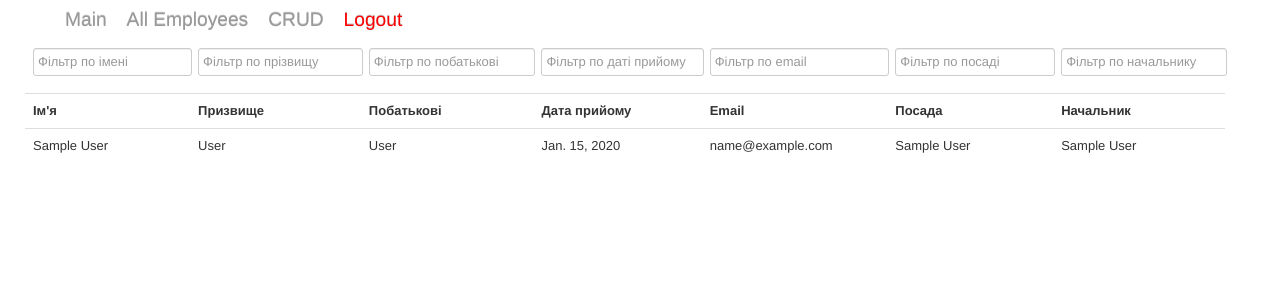
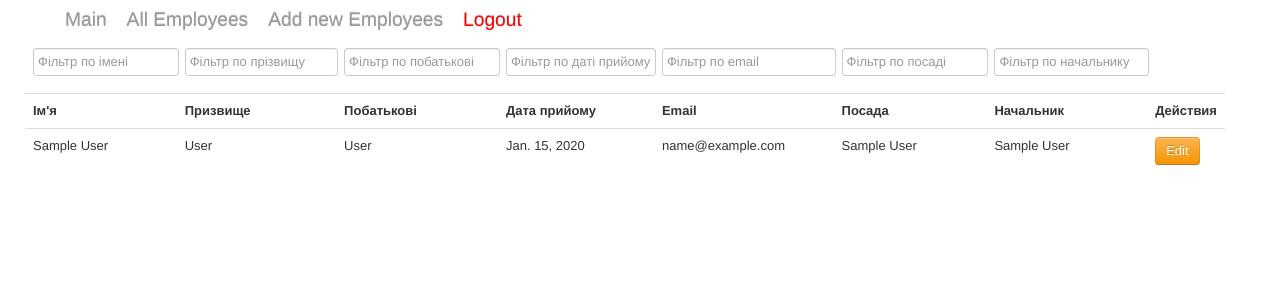
Before and after one commit to anackiyVadim/test_project_ANC, a Django app: page /all_info_employees in a window 1280 px wide. Shown: the top 300 px of the page. Run offline with Django 5.2, Linux system fonts and the light colour scheme; a user stored in the database is signed in; tables that the repository leaves empty hold one stand-in row (values such as "Sample post").

Commit message:
Commit № 11, creating an employee editing form, creating a template for the form ....... Комит №11, создание формы редактирования сотрудника, создание шаблона для формы ...... Коміт №11, створення форми редагування співробітника, створення шаблону для форми

```diff
--- a/website/hierarchyEmployees/forms.py
+++ b/website/hierarchyEmployees/forms.py
@@ -3,7 +3,7 @@ from django import forms
 from .models import Employee
 
 
-class AddEmploeeForm(forms.ModelForm):
+class OptionsEmploeeForm(forms.ModelForm):
     class Meta:
         model = Employee
         fields = ['name', 'surname', 'surname_patronymic', 'data_admission', 'email', 'position', 'supervisor']
--- a/website/hierarchyEmployees/urls.py
+++ b/website/hierarchyEmployees/urls.py
@@ -13,6 +13,7 @@ urlpatterns = [
     path("", views.index, name="index"),
     path("all_info_employees", views.all_info_employees, name="all_info_employees"),
     path("crud/", views.crud, name="crud"),
+    path('edit_employee/<int:pk>/', views.edit_employee, name='edit_employee'),
 
     path("login_User/", views.login_User, name="login_User"),
     path("logout", views.logoutView, name="account_logout"),
--- a/website/hierarchyEmployees/views.py
+++ b/website/hierarchyEmployees/views.py
@@ -1,14 +1,15 @@
 from django.contrib.auth import logout, authenticate, login
 from django.contrib.auth.decorators import login_required
 
-from django.shortcuts import render, redirect
+from django.shortcuts import render, redirect, get_object_or_404
 from django.utils.timezone import now
 from rest_framework import viewsets
+from rest_framework.response import Response
 
 from .serializers import EmployeeSerializer
 from .models import Employee
 
-from .forms import AddEmploeeForm
+from .forms import OptionsEmploeeForm
 
 
 class EmployeeViewSet(viewsets.ModelViewSet):
@@ -57,6 +58,18 @@ class InfoEmployeesFiltr(viewsets.ModelViewSet):
 
         return queryset
 
+    def list(self, request, *args, **kwargs):
+        queryset = self.filter_queryset(self.get_queryset())
+        serializer = self.get_serializer(queryset, many=True)
+        data = serializer.data
+
+        return Response({
+            'employees': data,
+            'is_authenticated': request.user.is_authenticated
+        })
+
+
+
 def base():
     context = {}
     return context
@@ -78,15 +91,26 @@ def all_info_employees(request):
 @login_required
 def crud(request):
     if request.method == 'POST':
-        form_new_emploee = AddEmploeeForm(request.POST)
+        form_new_emploee = OptionsEmploeeForm(request.POST)
         if form_new_emploee.is_valid():
             form_new_emploee.save()
             return redirect('index')
     else:
-        form_new_emploee = AddEmploeeForm()
+        form_new_emploee = OptionsEmploeeForm()
     context = {"form_new_emploee": form_new_emploee}
     return render(request, 'hierarchyEmployees/CRUD.html', context)
 
+def edit_employee(request, pk):
+    employee = get_object_or_404(Employee, pk=pk)
+    if request.method == 'POST':
+        edit_form = OptionsEmploeeForm(request.POST, instance=employee)
+        if edit_form.is_valid():
+            edit_form.save()
+            return redirect('all_info_employees')
+    else:
+        edit_form = OptionsEmploeeForm(instance=employee)
+    context = {'edit_form': edit_form, 'employee': employee}
+    return render(request, 'hierarchyEmployees/edit_employees.html', context)
 
 def login_User(request):
     context = {}
--- a/website/templates/hierarchyEmployees/all_info_employees.html
+++ b/website/templates/hierarchyEmployees/all_info_employees.html
@@ -27,6 +27,7 @@
             <th>Email</th>
             <th>Посада</th>
             <th>Начальник</th>
+            <th>Действия</th>
         </tr>
     </thead>
     <tbody id="employee-table-body">
@@ -37,14 +38,19 @@
             <td>{{ person.surname_patronymic }}</td>
             <td>{{ person.data_admission }}</td>
             <td>{{ person.email }}</td>
-                <td>{{ person.position }}</td>
+            <td>{{ person.position.position_name }}</td>
             <td>
                 {% if person.supervisor == None %}
                     <p>Not date</p>
                 {% else %}
-                        {{ person.supervisor }}
+                    {{ person.supervisor.name }}
                 {% endif %}
             </td>
+            {% if user.is_authenticated %}
+            <td>
+                <a href="{% url 'edit_employee' person.pk %}" class="btn btn-warning">Edit</a>
+            </td>
+            {% endif %}
         </tr>
         {% endfor %}
     </tbody>
@@ -61,10 +67,13 @@
             $.ajax({
                 url: "/api/all_employees/",
                 data: filters,
-                    success: function(data) {
+                success: function(response) {
+                    var employees = response.employees;
+                    var isAuthenticated = response.is_authenticated;
                     $("#employee-table-body").empty();
-                        data.forEach(function(employee) {
+                    employees.forEach(function(employee) {
                         var supervisorName = employee.supervisor ? employee.supervisor.name : 'Нет начальника';
+                        var editButton = isAuthenticated ? `<td><a href="/edit_employee/${employee.id}/" class="btn btn-warning">Edit</a></td>` : '';
                         $("#employee-table-body").append(`
                             <tr>
                                 <td>${employee.name}</td>
@@ -74,6 +83,7 @@
                                 <td>${employee.email}</td>
                                 <td>${employee.position.position_name}</td>
                                 <td>${supervisorName}</td>
+                                ${editButton}
                             </tr>
                         `);
                     });
--- a/website/templates/hierarchyEmployees/base.html
+++ b/website/templates/hierarchyEmployees/base.html
@@ -22,7 +22,7 @@
                         <a href="{% url 'all_info_employees' %}">All Employees</a>
                     </li>
                      <li>
-                        <a href="{% url 'crud' %}">CRUD</a>
+                        <a href="{% url 'crud' %}">Add new Employees</a>
                     </li>
                     {% if user.is_authenticated %}
                     <li>
```
Also changed, not shown: website/hierarchyEmployees/serializers.py (+14 -3 lines), website/templates/hierarchyEmployees/edit_employees.html (added, +39 -0 lines). Lines whose indentation alone changed are shown as unchanged.
